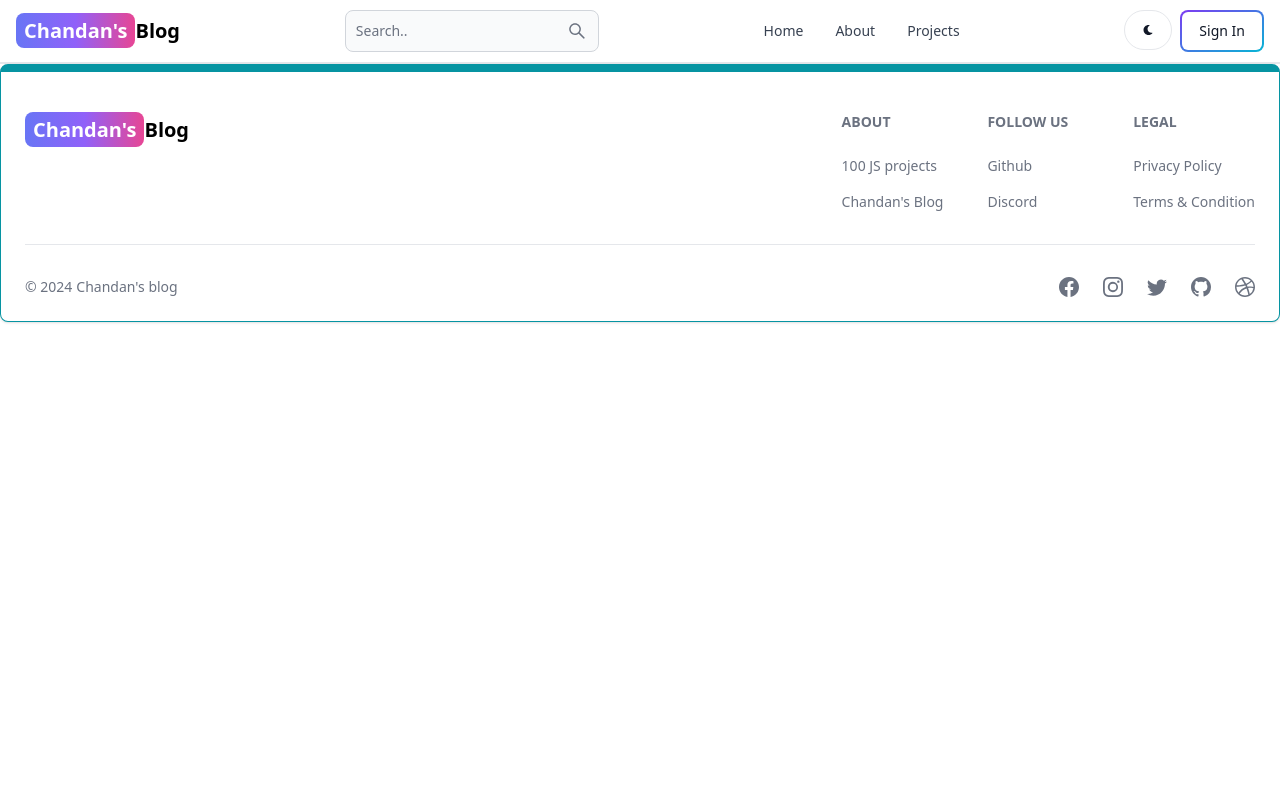
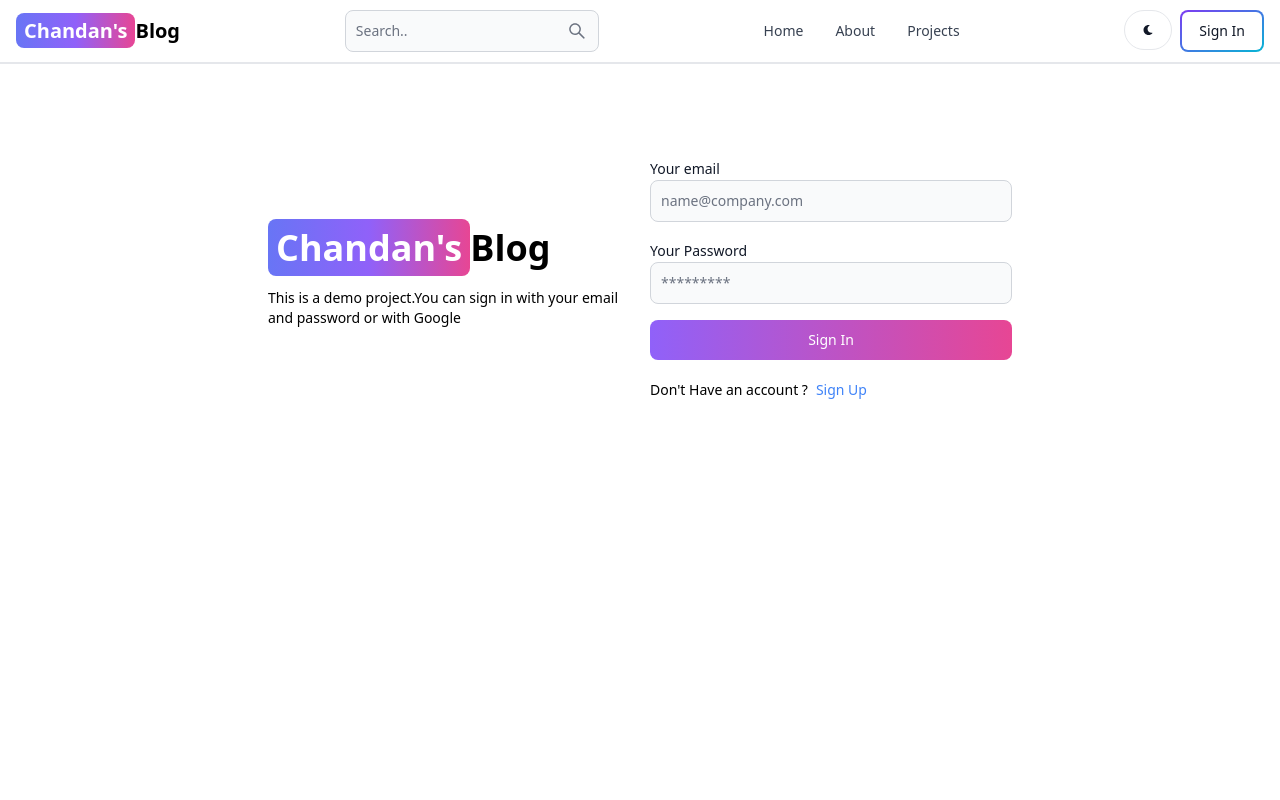
Before and after one commit to Chandan3113/mern-blog, a React (Vite) app in the folder client/: page /sign-in in a window 1280 px wide. Shown: the top 800 px of the page. Built offline with nearby package versions, Linux system fonts and the light colour scheme.

Commit message:
complete signin functionality

```diff
--- a/client/src/PAGES/Signin.jsx
+++ b/client/src/PAGES/Signin.jsx
@@ -1,8 +1,105 @@
-import React from 'react'
+import React,{useState} from 'react'
+import { Link,useNavigate } from 'react-router-dom'
+import { Alert, Button, Label, Spinner, TextInput } from 'flowbite-react'
 
-const Signin = () => {
+const Signin= () => {
+  const [formData,setFormData]=useState({});
+  const [errorMessage,setErrorMessage]=useState(null);
+  const [loading,setLoading]=useState(false);
+  const navigate=useNavigate()
+  const handleChange=(e)=>{
+    setFormData({...formData,[e.target.id]:e.target.value.trim()})
+  }
+
+  const handleSubmit=async (e)=>{
+    e.preventDefault();
+    if( !formData.email || !formData.password){
+      return setErrorMessage('Please fill out all fields')
+    }
+    try {
+      setLoading(true);
+      setErrorMessage(null);
+      const res=await fetch('/api/auth/signin',{
+        method:'POST',
+        headers:{'Content-Type': 'application/json'},
+        body:JSON.stringify(formData),
+      });
+      const data=await res.json();
+      if(data.success == false){
+        setErrorMessage(data.message);
+      }
+
+      setLoading(false);
+      if(res.ok){
+        navigate('/')
+      }
+    } catch (error) {
+      // client erreo
+      setErrorMessage(error.message);
+      setLoading(false);
+
+    }
+  }
+
+  console.log(formData)
   return (
-    <div>
+    <div className='min-h-screen mt-20'>
+      <div className='flex p-3 max-w-3xl mx-auto flex-col md:flex-row md:items-center gap-5'>
+        {/* left side */}
+        <div className='flex-1'>
+          <Link to='/' className='font-bold dark:text-white text-4xl'>
+            <span className='px-2 py-1 bg-gradient-to-r from-indigo-500 via-purple-500 to-pink-500 rounded-lg text-white'>Chandan's</span>
+            Blog
+          </Link>
+          <p className='text-sm mt-5'>
+            This is a demo project.You can sign in with your email and password or with Google
+          </p>
+        </div>
+        {/* right side */}
+        <div className='flex-1'>
+          <form className='flex flex-col gap-4' onSubmit={handleSubmit}>
+            <div>
+              <Label value='Your email'/>
+              <TextInput
+                type='email'
+                placeholder='name@company.com'
+                id='email'
+              onChange={handleChange}/>
+            </div>
+            <div>
+              <Label value='Your Password'/>
+              <TextInput
+                type='password'
+                placeholder='*********'
+                id='password'
+              onChange={handleChange}/>
+            </div>
+            <Button gradientDuoTone='purpleToPink' type='submit' disabled={loading}>
+              {
+                loading ?(
+                  <>
+                  <Spinner size='sm'/>
+                  <span className='pl-3'>Loading...</span>
+                  </>
+                ):'Sign In'
+              }
+            </Button>
+          </form>
+          <div className='flex gap-2 text-sm mt-5'>
+            <span>Don't Have an account ?</span>
+            <Link to='/sign-up' className='text-blue-500'>
+              Sign Up
+            </Link>
+          </div>
+          {
+            errorMessage && (
+              <Alert className='mt-5' color='failure'>
+                {errorMessage}
+              </Alert>
+            )
+          }
+        </div>
+      </div>
 
     </div>
   )
--- a/client/src/PAGES/Signup.jsx
+++ b/client/src/PAGES/Signup.jsx
@@ -5,7 +5,7 @@
 const Signup = () => {
   const [formData,setFormData]=useState({});
   const [errorMessage,setErrorMessage]=useState(null);
-  const [loading,setLoading]=useState(false)
+  const [loading,setLoading]=useState(false);
   const navigate=useNavigate()
   const handleChange=(e)=>{
     setFormData({...formData,[e.target.id]:e.target.value.trim()})
```
